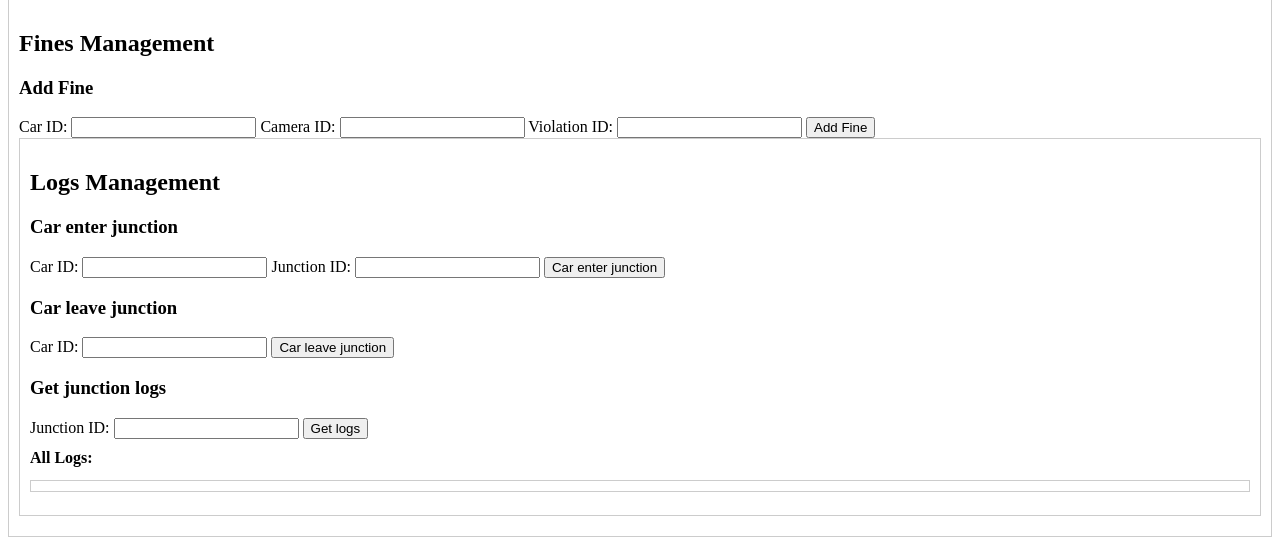
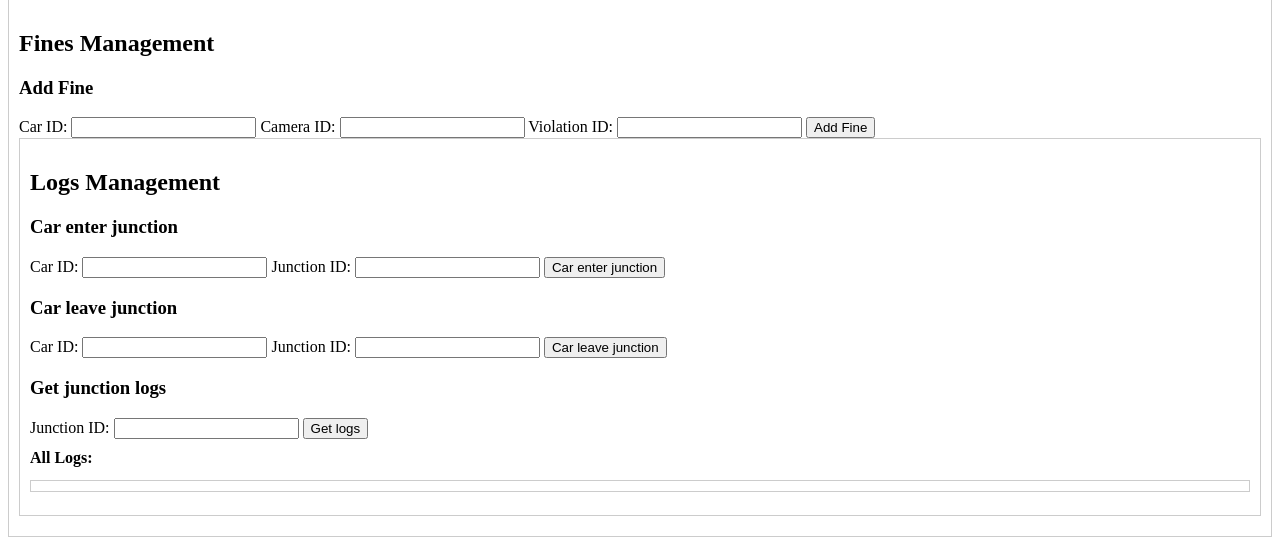
Before and after one commit to LegendaryLoona/LancasterTraficManagementProject, a Django app: template VRLPR/LicenseTracker/templates/index.html in a window 1280 px wide. Shown: the part 1998-2545 px from the top of the page. Run offline with Django 5.2, Linux system fonts and the light colour scheme; the template is opened without the code that fills it, so the values that code supplies are empty.

Commit message:
Update index.html

```diff
--- a/VRLPR/LicenseTracker/templates/index.html
+++ b/VRLPR/LicenseTracker/templates/index.html
@@ -261,6 +261,8 @@
       <div>
         <label>Car ID: </label>
         <input type="number" id="car_leave_id_create" />
+        <label>Junction ID: </label>
+        <input type="number" id="junction_left_towards_id_create" />
         <button onclick="carLeave()">Car leave junction</button>
       </div>
       <div id="car_leave_result" style="color: green;"></div>
@@ -275,6 +277,7 @@
         <strong>All Logs:</strong>
         <pre id="junction_logs_result" style="color: blue; border: 1px solid #ccc; padding: 5px;"></pre>
       </div>
+
 
 <script>
   function createLicense() {
```
